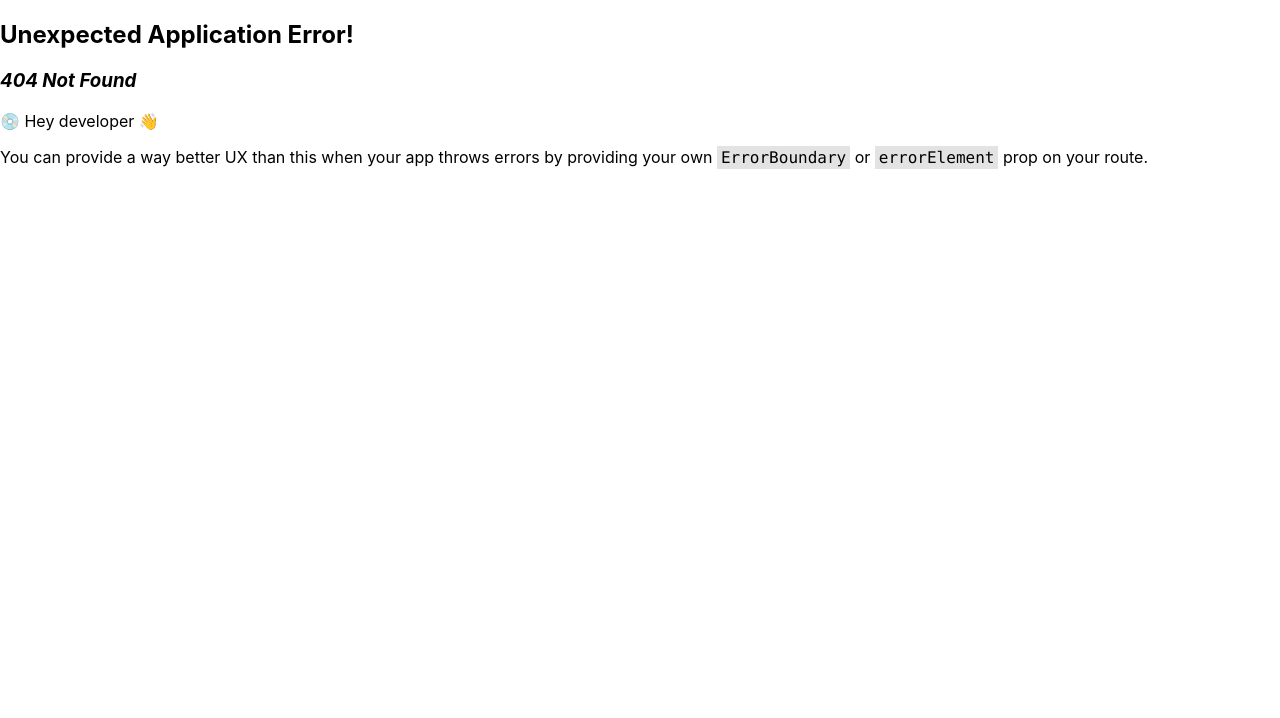
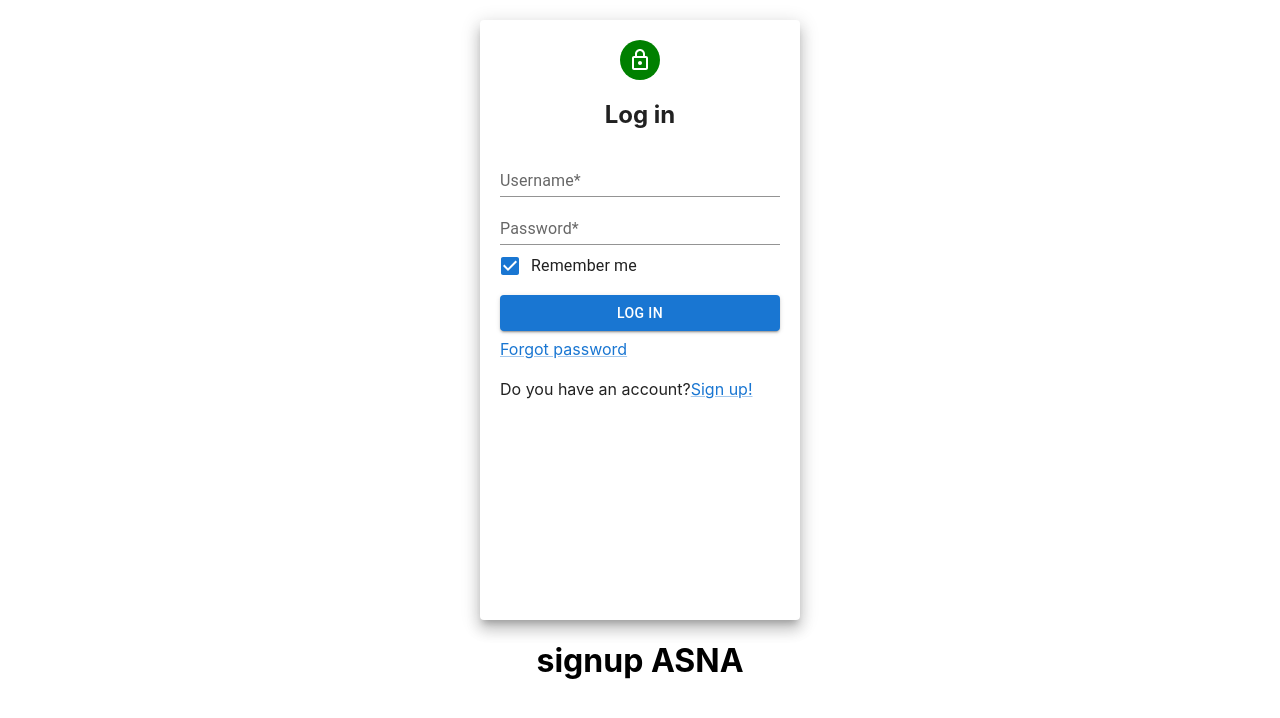
Before and after one commit to Asna1303/Placeme-2.0, a React (Create React App) app: page /signup in a window 1280 px wide. Before the commit this address had no page. Shown: the top 718 px of the page. Built offline with nearby package versions, Linux system fonts and the light colour scheme.

Commit message:
signup page created and routing is done

```diff
--- a/src/App.js
+++ b/src/App.js
@@ -1,12 +1,27 @@
 import React from 'react';
 import './App.css';
 import Login from './molecules/login'
+import Signup from './molecules/signup';
 
+
+
+
+import {
+  BrowserRouter, Routes, Route,
+} from 'react-router-dom';
 function App() {
   return (
     <div className="App">
 
      <Login/>
+     <BrowserRouter>
+     <Routes>
+
+      <Route path="/login" element={<Login/>}/>
+      <Route path="/signup" element={<Signup/>}/>
+     </Routes>
+     </BrowserRouter>
+
     </div>
   );
 }
--- a/src/index.js
+++ b/src/index.js
@@ -3,22 +3,11 @@ import ReactDOM from 'react-dom/client';
 import './index.css';
 import App from './App';
 import reportWebVitals from './reportWebVitals';
-import {
-  createBrowserRouter,
-  RouterProvider,
-} from "react-router-dom";
-
-const router = createBrowserRouter([
-  {
-    path: "/",
-    element: <App/>,
-  },
-]);
 
 const root = ReactDOM.createRoot(document.getElementById('root'));
 root.render(
   <React.StrictMode>
- < RouterProvider router={router}/>
+    <App />
   </React.StrictMode>
 );
 
--- a/src/molecules/login.js
+++ b/src/molecules/login.js
@@ -37,7 +37,7 @@ const Login=() =>{
 <br></br>
 <Grid container justifyContent="flex-start">
 <typography>  Do you have an account?
-<Link href="a" >
+<Link href="signup" >
  Sign up!
 
 </Link>
--- /dev/null
+++ b/src/molecules/signup.js
@@ -0,0 +1,11 @@
+import React from 'react'
+
+function Signup() {
+  return (
+    <div>
+      <h1>signup ASNA</h1>
+    </div>
+  )
+}
+
+export default Signup
```
Also changed, not shown: 1 other file (tests, documents, lock files or other folders).
